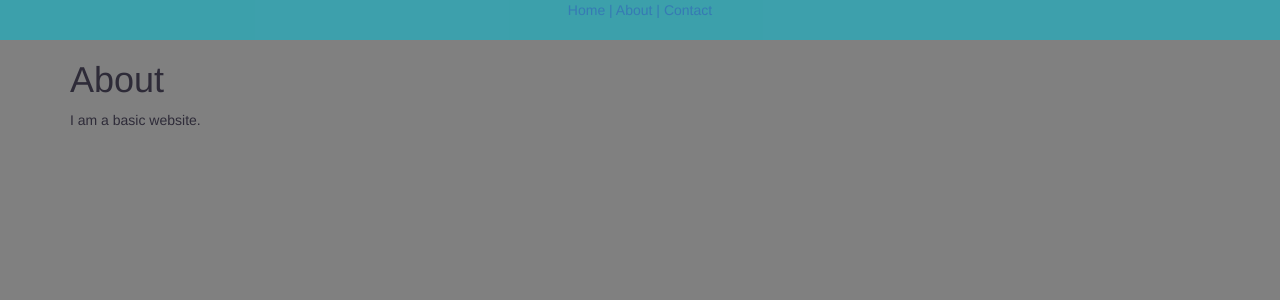
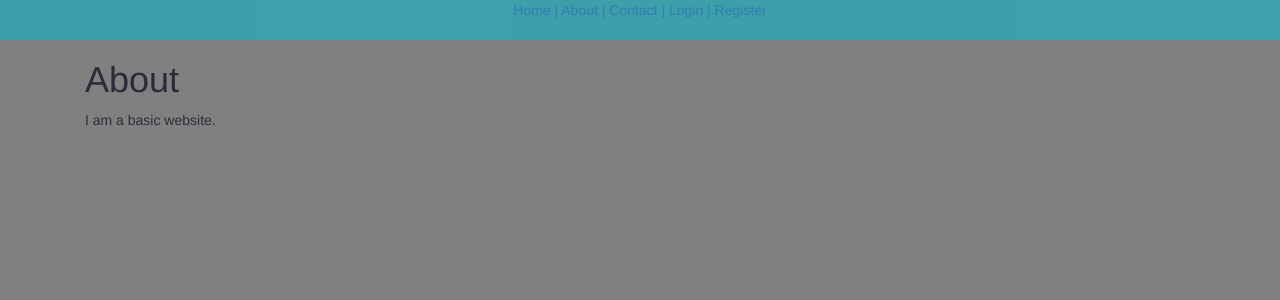
Before and after one commit to SarahJaine/hello_coffee, a Django app: page /about/ in a window 1280 px wide. Shown: the top 300 px of the page. Run offline with Django 3.2, Linux system fonts and the light colour scheme; some libraries are stand-ins or nearby versions.

Commit message:
add login options to nav

```diff
--- a/collection/templates/layouts/base.html
+++ b/collection/templates/layouts/base.html
@@ -23,10 +23,17 @@
 			<a href="{% url 'home' %}">Home | </a>
 			<a href="{% url 'about' %}">About | </a>
 			<a href="{% url 'contact' %}">Contact</a>
+			{% if user.is_authenticated %}
+				<a href="{% url 'auth_logout' %}">| Logout</a>
+			{% else %}
+				<a href="{% url 'auth_login' %}">| Login</a>
+				<a href="{% url 'registration_register'%}">| Register</a>
+			{% endif %}
 		</nav>
 	</header>
-
+	<div class="container">
 	{% block content %}{% endblock %}
+	</div>
 	{% block footer %}{% endblock %}
 
 </body>
```
